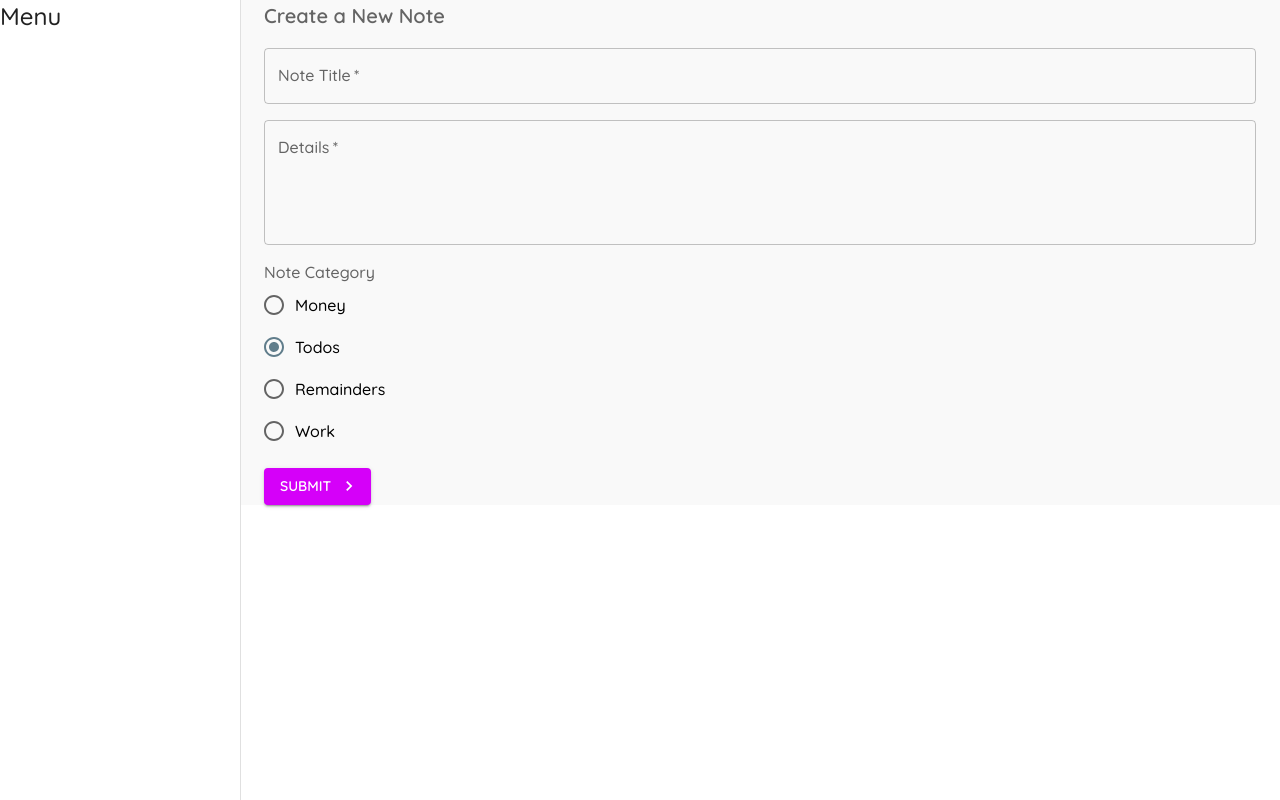
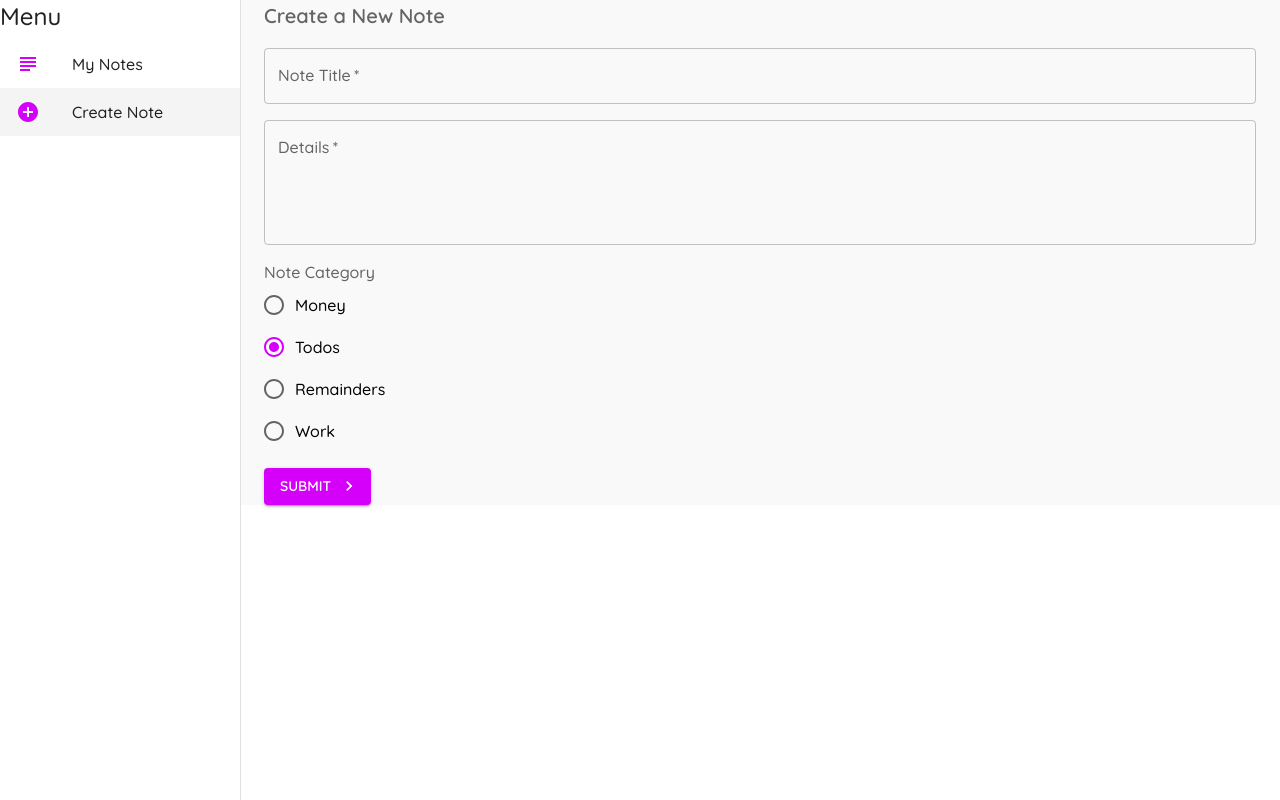
Before and after one commit to mpohorenyi/MUI-tutorial, a React (Create React App) app: page /create in a window 1280 px wide. Built offline with nearby package versions, Linux system fonts and the light colour scheme.

Commit message:
Lists & List Items

```diff
--- a/src/components/Layout.jsx
+++ b/src/components/Layout.jsx
@@ -1,5 +1,7 @@
-import { Box, Drawer, Typography } from "@mui/material";
+import { AddCircleOutlined, SubjectOutlined } from "@mui/icons-material";
+import { Box, Drawer, List, ListItem, ListItemButton, ListItemIcon, ListItemText, Typography } from "@mui/material";
 import React from "react";
+import { useHistory, useLocation } from "react-router-dom";
 
 const classes = {
   root: {
@@ -12,14 +14,32 @@ const classes = {
   drawer: {
     width: 240,
   },
+  active: {
+    backgroundColor: "#f4f4f4",
+  },
 };
 
+const menuItems = [
+  {
+    text: "My Notes",
+    icon: <SubjectOutlined color="secondary" />,
+    path: "/",
+  },
+  {
+    text: "Create Note",
+    icon: <AddCircleOutlined color="secondary" />,
+    path: "/create",
+  },
+];
+
 export const Layout = ({ children }) => {
+  const history = useHistory();
+  const { pathname } = useLocation();
+
   return (
     <Box sx={classes.root}>
       {/* app bar */}
 
-      {/* side drawer */}
       <Drawer
         sx={classes.drawer}
         variant="permanent"
@@ -29,6 +49,22 @@ export const Layout = ({ children }) => {
         <Typography variant="h5">
           Menu
         </Typography>
+
+        <List>
+          {menuItems.map(item => (
+            <ListItem
+              key={item.text}
+              disablePadding
+              onClick={() => history.push(item.path)}
+              sx={pathname === item.path && classes.active}
+            >
+              <ListItemButton>
+                <ListItemIcon>{item.icon}</ListItemIcon>
+                <ListItemText primary={item.text} />
+              </ListItemButton>
+            </ListItem>
+          ))}
+        </List>
       </Drawer>
 
       <Box sx={classes.page}>
--- a/src/pages/Create.jsx
+++ b/src/pages/Create.jsx
@@ -12,6 +12,13 @@ import {
 } from "@mui/material";
 import KeyboardArrowRightIcon from "@mui/icons-material/KeyboardArrowRight";
 import { localClient } from "../localClient";
+
+const categories = {
+  money: "Money",
+  todos: "Todos",
+  remainders: "Remainders",
+  work: "Work",
+};
 
 export const Create = () => {
   const [title, setTitle] = useState("");
@@ -88,14 +95,9 @@ export const Create = () => {
             value={category}
             onChange={(event) => setCategory(event.target.value)}
           >
-            <FormControlLabel value="money" control={<Radio />} label="Money" />
-            <FormControlLabel value="todos" control={<Radio />} label="Todos" />
-            <FormControlLabel
-              value="remainders"
-              control={<Radio />}
-              label="Remainders"
-            />
-            <FormControlLabel value="work" control={<Radio />} label="Work" />
+            {Object.entries(categories).map(([key, value]) => (
+              <FormControlLabel value={key} control={<Radio color="secondary" />} label={value} />
+            ))}
           </RadioGroup>
         </FormControl>
 
```
